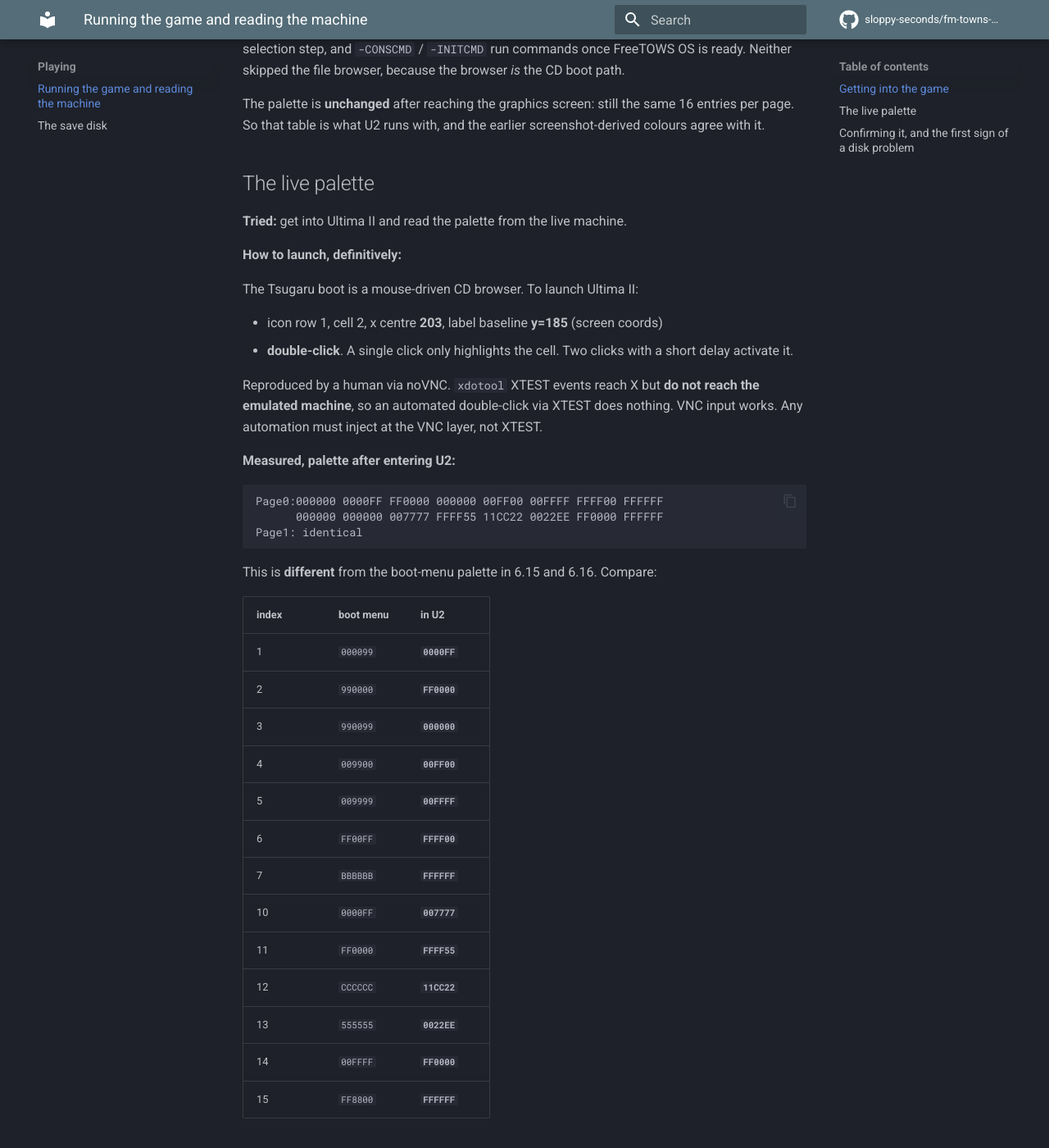
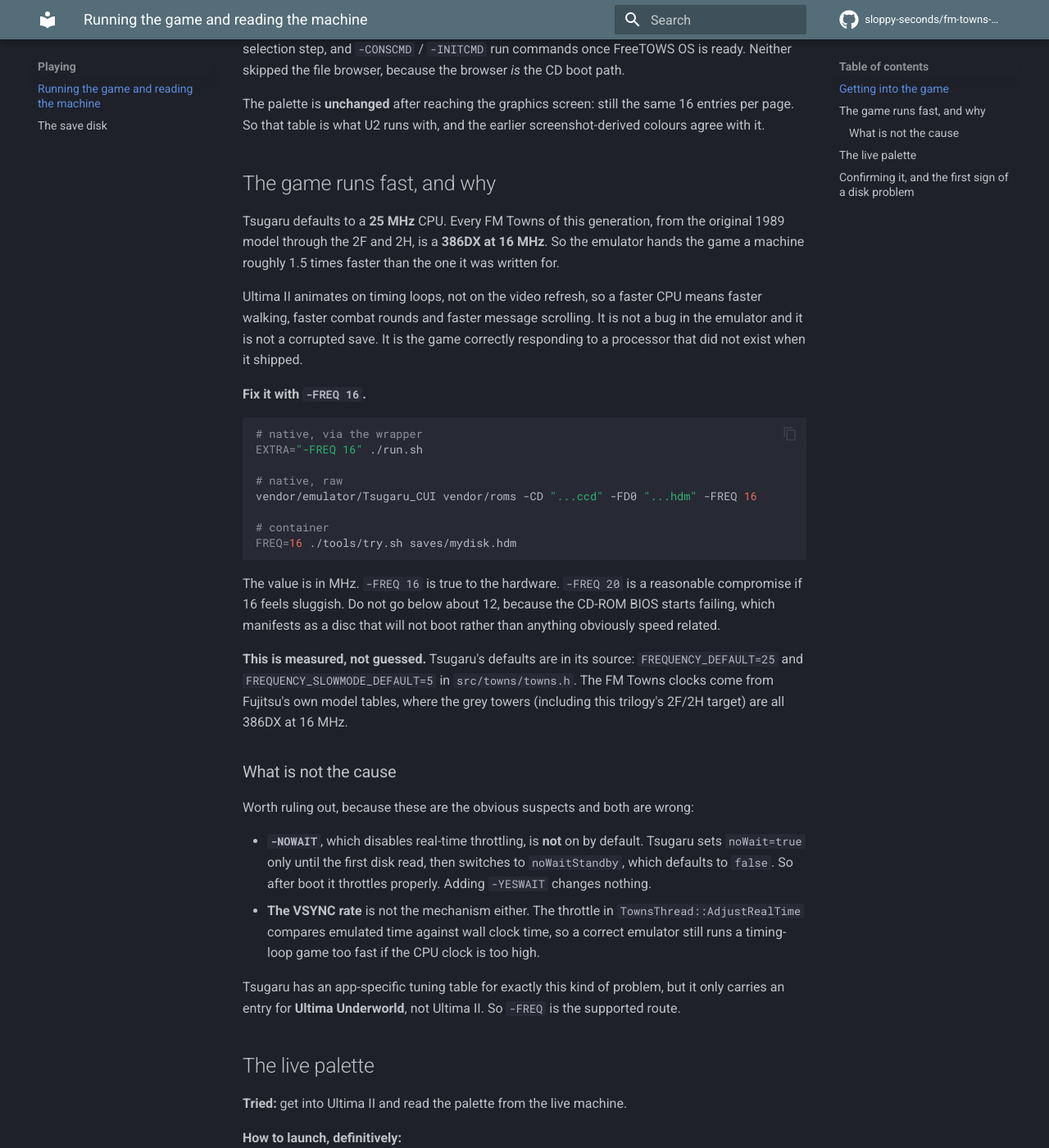
Before and after one commit to sloppy-seconds/fm-towns-ultima, an MkDocs documentation site: the page built from docs/playing-and-environment.md, in a window 1280 px wide and 1400 px high, scrolled down 1191 px. Shown: the whole window at 82% size. Built offline with MkDocs 1.6.1 and Material for MkDocs 9.7.7, drawn with Linux system fonts in a browser that asks for light colours; comment, search, counter and statistics services are not loaded.

Commit message:
Record why the game runs fast, and make -FREQ 16 easy to reach
U2 animates visibly faster than it should. Traced it to a real cause rather than
assuming emulator throttling was at fault.

Tsugaru defaults to a 25 MHz CPU (FREQUENCY_DEFAULT=25 in src/towns/towns.h).
Every FM Towns of this generation, the original 1989 models through the 2F and 2H
that this trilogy targets, is a 386DX at 16 MHz. So the emulator presents a machine
about 1.5x faster than the one the game was written for, and U2 drives its
animations from timing loops rather than from vsync. Faster CPU, faster walking and
faster message scrolls. The fix is -FREQ 16.

Two obvious suspects were ruled out with source, not intuition. -NOWAIT is not the
problem: Tsugaru sets noWait=true only until the first disk read and then copies
in noWaitStandby, which defaults to false, so it throttles properly after boot and
adding -YESWAIT changes nothing. The vsync rate is not the mechanism either, since
TownsThread::AdjustRealTime compares emulated time against wall clock, which is why
a correctly throttled emulator still runs a timing-loop game too fast when the CPU
clock is too high.

Tsugaru has an app-specific tuning table for exactly this class of problem, but it
carries an entry for Ultima Underworld and not Ultima II, so -FREQ is the supported
dial. Below about 12 MHz the CD-ROM BIOS fails, which shows up as a disc that will
not boot rather than anything obviously speed related.

tools/try.sh now accepts FREQ=16 and appends -FREQ to TSUGARU_ARGS. The first
version of the docs told people to set TSUGARU_ARGS themselves, which would have
been silently overwritten, because try.sh assigns that variable itself. Caught by
reading the script instead of trusting the instruction. Verified both paths on a
live container: the flag appears when FREQ is set and is absent when it is not.

````diff
--- a/docs/playing-and-environment.md
+++ b/docs/playing-and-environment.md
@@ -56,6 +56,58 @@
 The palette is **unchanged** after reaching the graphics screen: still the same
 16 entries per page. So that table is what U2 runs with, and the earlier
 screenshot-derived colours agree with it.
+
+## The game runs fast, and why
+
+Tsugaru defaults to a **25 MHz** CPU. Every FM Towns of this generation, from the
+original 1989 model through the 2F and 2H, is a **386DX at 16 MHz**. So the
+emulator hands the game a machine roughly 1.5 times faster than the one it was
+written for.
+
+Ultima II animates on timing loops, not on the video refresh, so a faster CPU
+means faster walking, faster combat rounds and faster message scrolling. It is
+not a bug in the emulator and it is not a corrupted save. It is the game
+correctly responding to a processor that did not exist when it shipped.
+
+**Fix it with `-FREQ 16`.**
+
+```bash
+# native, via the wrapper
+EXTRA="-FREQ 16" ./run.sh
+
+# native, raw
+vendor/emulator/Tsugaru_CUI vendor/roms -CD "...ccd" -FD0 "...hdm" -FREQ 16
+
+# container
+FREQ=16 ./tools/try.sh saves/mydisk.hdm
+```
+
+The value is in MHz. `-FREQ 16` is true to the hardware. `-FREQ 20` is a
+reasonable compromise if 16 feels sluggish. Do not go below about 12, because the
+CD-ROM BIOS starts failing, which manifests as a disc that will not boot rather
+than anything obviously speed related.
+
+**This is measured, not guessed.** Tsugaru's defaults are in its source:
+`FREQUENCY_DEFAULT=25` and `FREQUENCY_SLOWMODE_DEFAULT=5` in `src/towns/towns.h`.
+The FM Towns clocks come from Fujitsu's own model tables, where the grey towers
+(including this trilogy's 2F/2H target) are all 386DX at 16 MHz.
+
+### What is not the cause
+
+Worth ruling out, because these are the obvious suspects and both are wrong:
+
+- **`-NOWAIT`**, which disables real-time throttling, is **not** on by default.
+  Tsugaru sets `noWait=true` only until the first disk read, then switches to
+  `noWaitStandby`, which defaults to `false`. So after boot it throttles properly.
+  Adding `-YESWAIT` changes nothing.
+- **The VSYNC rate** is not the mechanism either. The throttle in
+  `TownsThread::AdjustRealTime` compares emulated time against wall clock time, so
+  a correct emulator still runs a timing-loop game too fast if the CPU clock is
+  too high.
+
+Tsugaru has an app-specific tuning table for exactly this kind of problem, but it
+only carries an entry for **Ultima Underworld**, not Ultima II. So `-FREQ` is the
+supported route.
 
 ## The live palette
 
````
Also changed, not shown: 1 other file.
